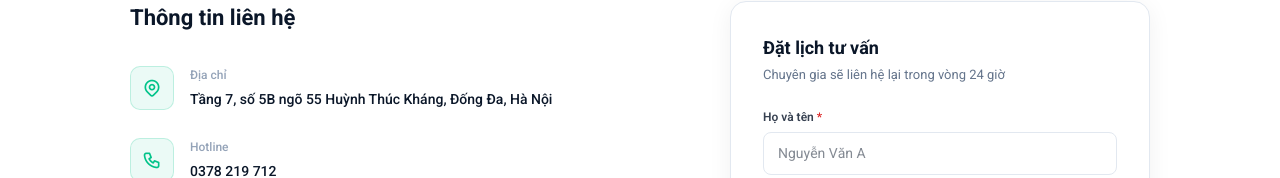
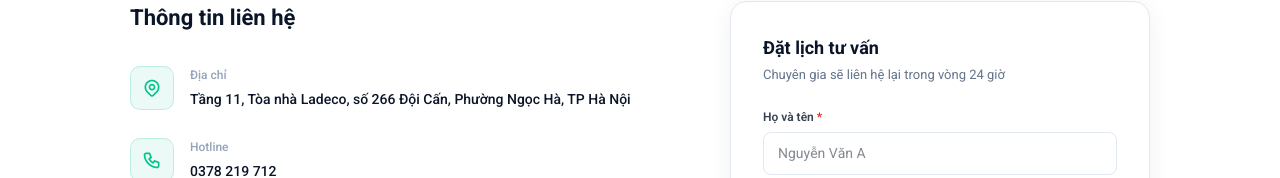
Before and after one commit to AnhDung1207/bamboo100, a Next.js app: page /lien-he in a window 1280 px wide. Shown: the part 425-603 px from the top of the page. Built offline with nearby package versions, Linux system fonts and the light colour scheme; no server answers.

Commit message:
sua lien he client

```diff
--- a/app/(public)/lien-he/LienHeClient.tsx
+++ b/app/(public)/lien-he/LienHeClient.tsx
@@ -108,7 +108,7 @@ export default function LienHeClient() {
           {[
             {
               icon: "ti-map-pin", label: "Địa chỉ",
-              value: "Tầng 7, số 5B ngõ 55 Huỳnh Thúc Kháng, Đống Đa, Hà Nội",
+              value: "Tầng 11, Tòa nhà Ladeco, số 266 Đội Cấn, Phường Ngọc Hà, TP Hà Nội",
             },
             { icon: "ti-phone", label: "Hotline", value: "0378 219 712" },
             { icon: "ti-mail", label: "Email", value: "daucohanghoa@gmail.com" },
```
